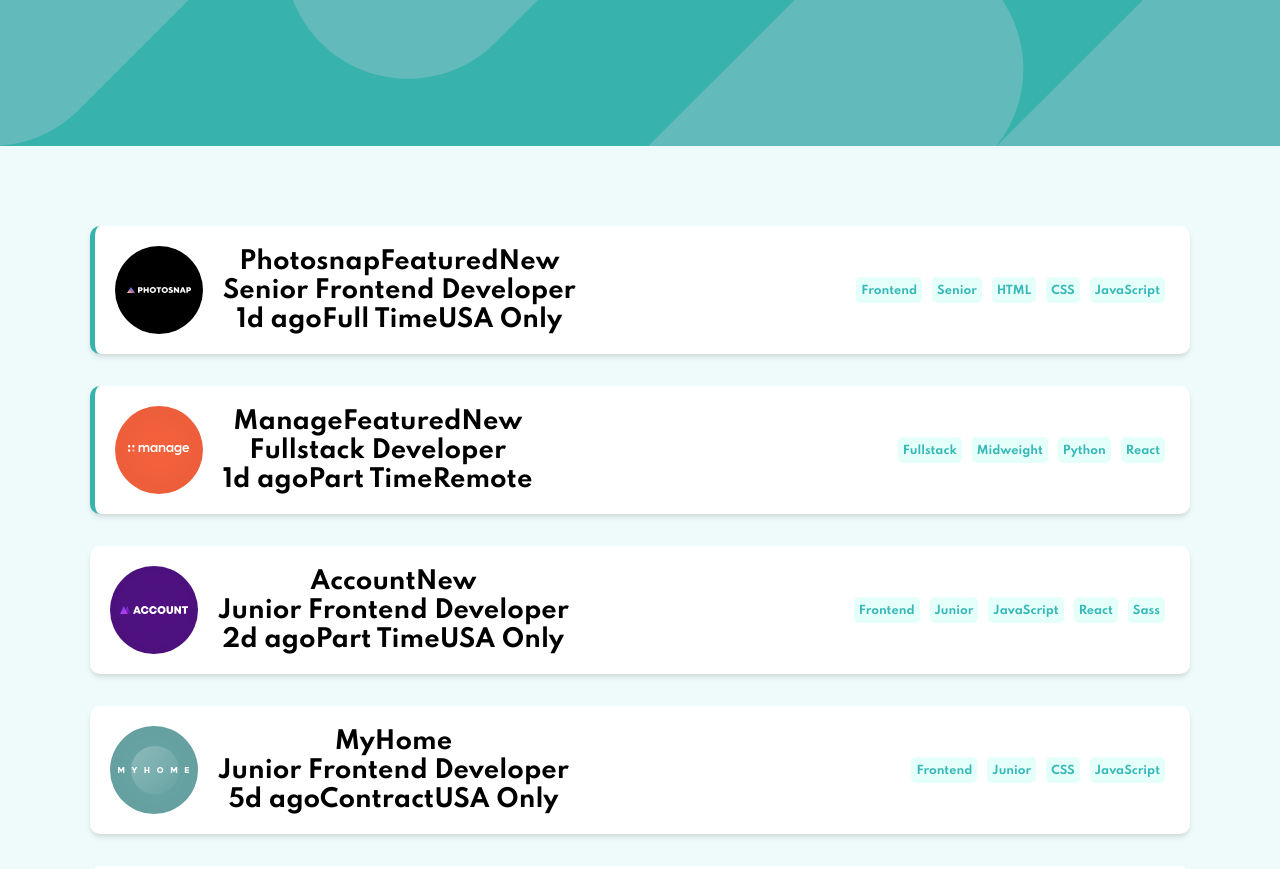
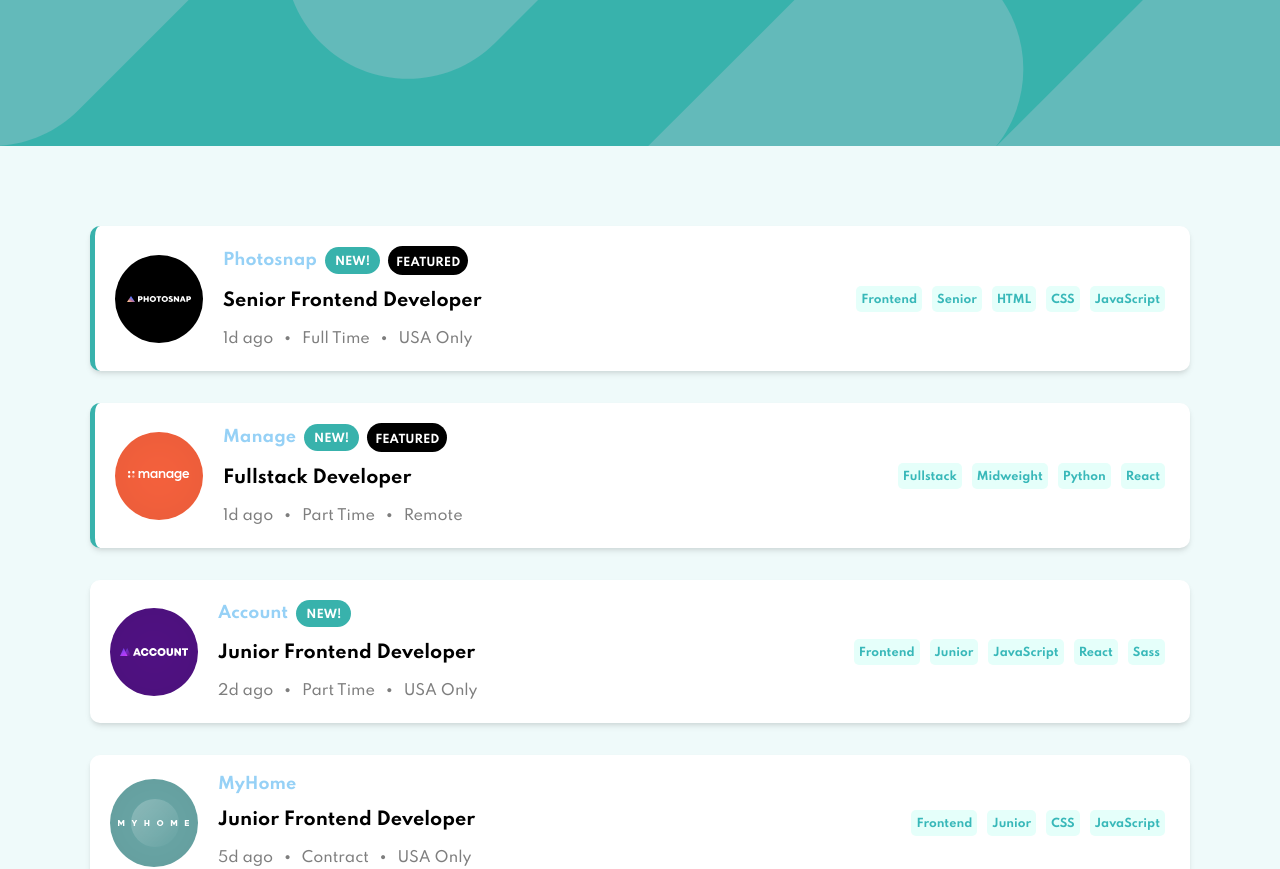
Before and after one commit to JEKO10/Job-Listing, a React (Create React App) app: page / in a window 1280 px wide. Shown: the top 869 px of the page. Built offline with nearby package versions, Linux system fonts and the light colour scheme.

Commit message:
css finished

```diff
--- a/src/component/SingleJob.jsx
+++ b/src/component/SingleJob.jsx
@@ -8,15 +8,17 @@
         <div>
           <div>
             <h1 id="name">{job.company}</h1>
+            {job.new ? <h1 id="new">New!</h1> : ""}
             {job.featured ? <h1 id="featured">Featured</h1> : ""}
-            {job.new ? <h1 id="new">New</h1> : ""}
           </div>
           <div>
             <h1 id="position">{job.position}</h1>
           </div>
           <div>
             <h1 id="posted">{job.postedAt}</h1>
+            <span>•</span>
             <h1 id="contract">{job.contract}</h1>
+            <span>•</span>
             <h1 id="location">{job.location}</h1>
           </div>
         </div>
--- a/src/index.css
+++ b/src/index.css
@@ -78,12 +78,61 @@
 .job > div:first-of-type > div {
   display: flex;
   justify-content: center;
-  align-items: center;
+  align-items: flex-start;
   flex-direction: column;
 }
 
 .job img {
   padding-right: 20px;
+}
+
+.job #name {
+  font-size: 1rem;
+  color: #96d1f6;
+}
+
+.job #new {
+  background-color: #38b2ac;
+  color: #fff;
+  font-size: 0.7rem;
+  text-transform: uppercase;
+  margin: 0 0.5rem;
+  padding: 8px 10px 5px 10px;
+  border-radius: 20px;
+}
+
+.job #featured {
+  background-color: #000;
+  color: #fff;
+  font-size: 0.7rem;
+  text-transform: uppercase;
+  padding: 10px 8px 5px 8px;
+  border-radius: 20px;
+}
+
+.job #position {
+  font-size: 1.1rem;
+  font-weight: 700;
+  margin: 1rem 0;
+  cursor: pointer;
+}
+
+.job #position:hover {
+  color: #1e99e6;
+}
+
+.job #posted,
+.job #contract,
+.job #location {
+  font-size: 0.9rem;
+  opacity: 0.5;
+  font-weight: 500;
+}
+
+.job span {
+  padding: 0 10px;
+  font-size: 1.2rem;
+  opacity: 0.5;
 }
 
 .job .tag {
```
